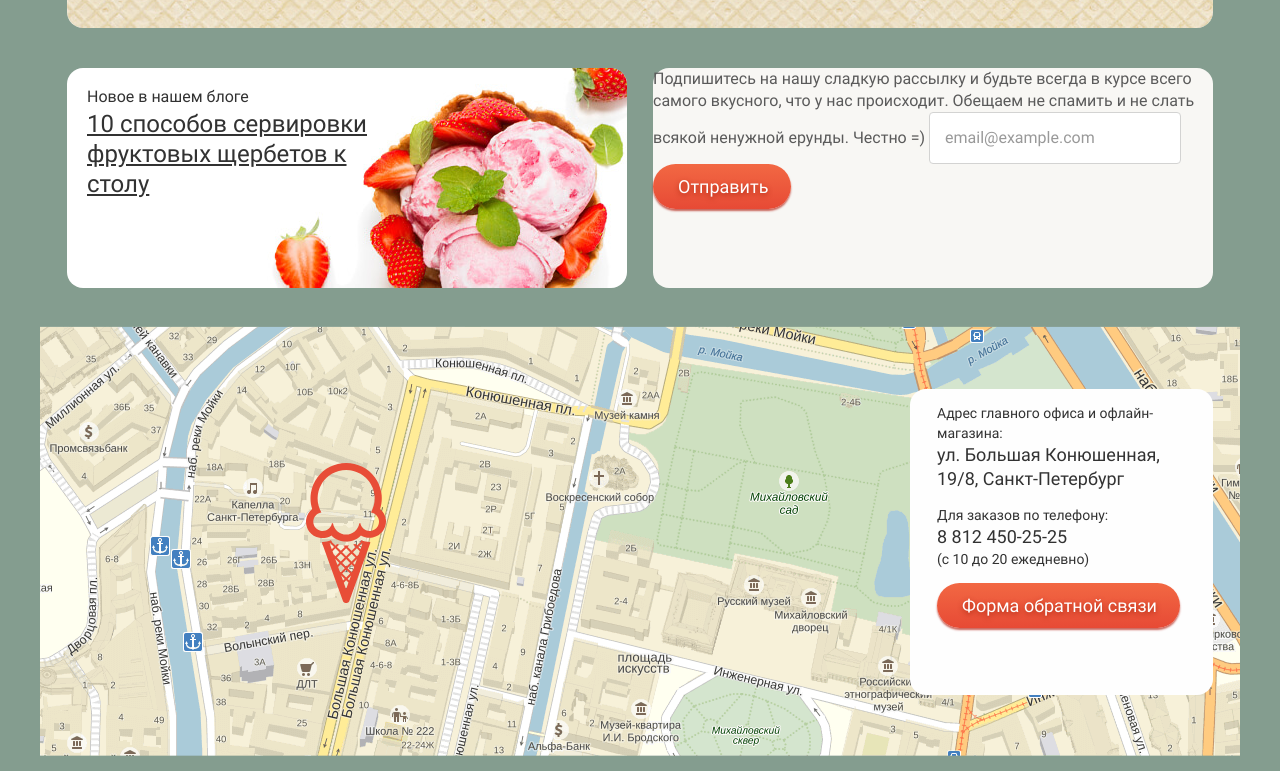
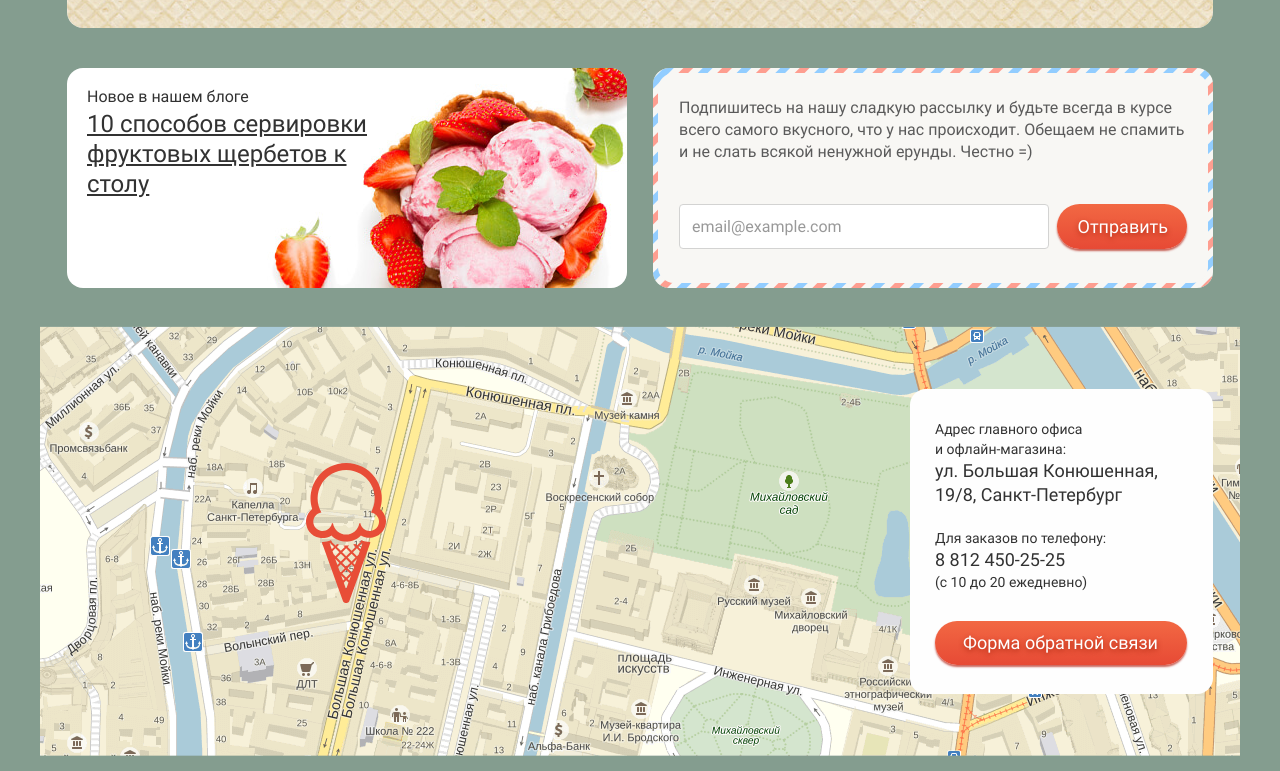
Before and after one commit to htmlacademy-htmlcss/550217-gllacy-30, a plain HTML site: page index.html in a window 1280 px wide. Shown: the part 1556-2327 px from the top of the page. Drawn offline with Linux system fonts and the light colour scheme.

Commit message:
Cделал блок с обратной связью и подпиской

```diff
--- a/css/style.css
+++ b/css/style.css
@@ -209,7 +209,8 @@ img {
 }
 
 .input {
-  padding: 15px;
+  padding: 10px 0 10px 12px;
+  width: 100%;
   font: inherit;
   line-height: 20px;
   color: var(--basic-dark-gray);
@@ -219,12 +220,12 @@ img {
 }
 
 .input:hover {
-  padding: 14px;
+  padding: 9px 0 10px 11px;
   border: var(--border-input-hover-color);
 }
 
 .input:focus {
-  padding: 14px;
+  padding: 9px 0 10px 11px;
   border: var(--border-input-focus-color);
 }
 
@@ -783,7 +784,7 @@ img {
 
 .other__item {
   width: 560px;
-  height: 220px;
+  min-height: 220px;
   border-radius: 16px;
 }
 
@@ -822,13 +823,34 @@ img {
 
 /* new-sub */
 .news-sub {
+  background-image: url("../img/background/mailing_back.png");
+  background-position: 0 0;
+  background-repeat: repeat;
+}
+.news-sub__wrapper {
+  padding: 24px 21px 30px 21px;
+  margin: 5px;
+  min-height: 210px;
+  border-radius: 16px;
   background: var(--new-sub-bg-color);
 }
 
-.news-sub__label {
+.news-sub__text {
+  margin: 0;
+  margin-bottom: 41px;
+  padding: 0;
   color: var(--extra-dark-gray);
 }
+.new-sub__wrapper-form {
+  display: flex;
+}
 
+.news-sub__input {
+  margin-right: 8px;
+}
+.news-sub__button {
+  padding: 11px 19px 10px 21px;
+}
 /* Map */
 .map {
   position: relative;
@@ -847,17 +869,24 @@ img {
   top: 63px;
   right: 27px;
   position: absolute;
+  padding: 30px 20px 20px 25px;
   width: 303px;
-  height: 306px;
+  min-height: 305px;
   text-align: left;
   border-radius: 16px;
   background-color: var(--feedback-bg-color);
 }
 
 .feedback__text {
+  margin: 0;
+  margin-bottom: 21px;
+  padding: 0;
   font-size: 14px;
   line-height: 20px;
   color: var(--basic-dark-gray);
+}
+.feedback__text:nth-child(3) {
+  margin-bottom: 29px;
 }
 
 .feedback__text-strong {
@@ -878,6 +907,10 @@ img {
 .feedback__link:hover,
 .feedback__link:focus {
   color: var(--extra-link-hover-color);
+}
+
+.feedback__button {
+  padding: 10px 29px 10px 28px;
 }
 
 /* Feedback-popup */
--- a/index.html
+++ b/index.html
@@ -261,9 +261,13 @@
           <a class="blog__link" href="#">10 способов сервировки фруктовых щербетов к столу</a>
         </article>
         <form class="other__item news-sub form" name="news-sub-form" action="https://echo.htmlacademy.ru" method="POST">
-              <label class="news-sub__label" for="news-sub-input">Подпишитесь на нашу сладкую рассылку и будьте всегда в курсе всего самого вкусного, что у нас происходит. Обещаем не спамить и не слать всякой ненужной ерунды. Честно =)</label>
+          <div class="news-sub__wrapper">
+            <p class="news-sub__text">Подпишитесь на нашу сладкую рассылку и будьте всегда в курсе всего самого вкусного, что у нас происходит. Обещаем не спамить и не слать всякой ненужной ерунды. Честно =)</p>
+            <div class="new-sub__wrapper-form">
               <input class="news-sub__input input" id="news-sub-input" type="email" placeholder="email@example.com" required>
               <button class="button news-sub__button" type="submit">Отправить</button>
+            </div>
+          </div>
         </form>
       </section>
 
@@ -271,7 +275,7 @@
 
         <section class="feedback container">
           <h2 class="feedback__title visually-hidden">Как нас найти</h2>
-          <p class="feedback__text">Адрес главного офиса и офлайн-магазина:<br> <span class="feedback__text-strong">ул. Большая Конюшенная, 19/8, Санкт-Петербург</span></p>
+          <p class="feedback__text">Адрес главного офиса<br> и офлайн-магазина:<br> <span class="feedback__text-strong">ул. Большая Конюшенная, 19/8, Санкт-Петербург</span></p>
           <p class="feedback__text">Для заказов по телефону: <br>
             <a class="feedback__link" href="tel:+78124502525">8 812 450-25-25</a><br>
               (с 10 до 20 ежедневно)</p>
```
Lines whose indentation alone changed are shown as unchanged.
